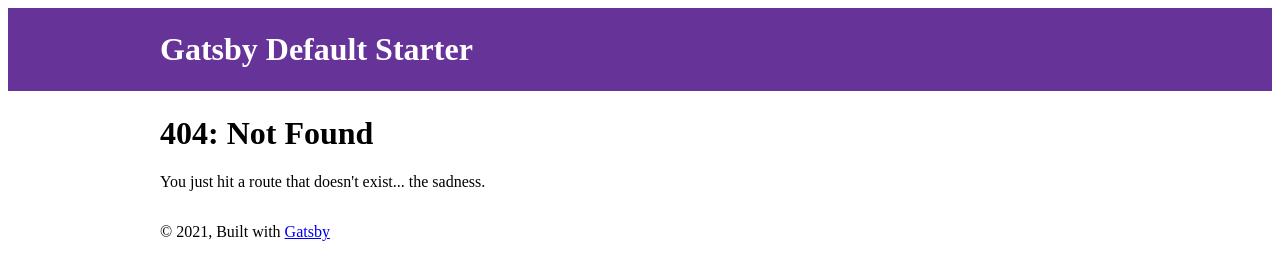
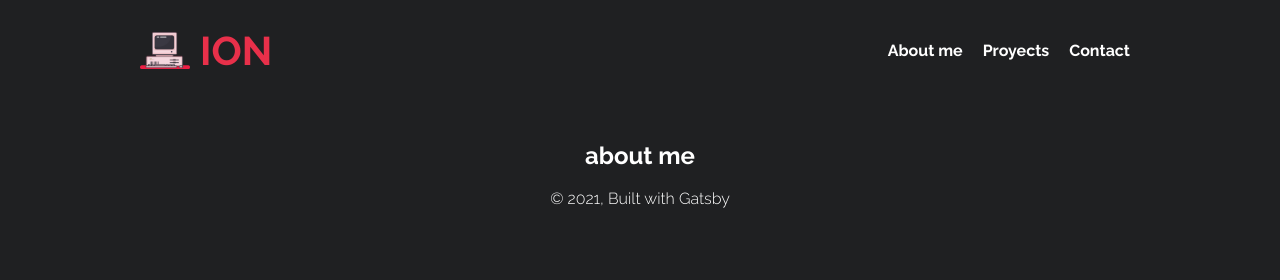
Before and after one commit to aquiroot/personal-website, a Gatsby site: page /about in a window 1280 px wide. Before the commit this address had no page. Built offline with nearby package versions, Linux system fonts and the light colour scheme; Gatsby itself is replaced by a stand-in of ours.

Commit message:
[ADD] personal pages and index

```diff
--- a/gatsby-config.js
+++ b/gatsby-config.js
@@ -1,6 +1,6 @@
 module.exports = {
   siteMetadata: {
-    title: `Gatsby Default Starter`,
+    title: `Damian Colaneri`,
     description: `Kick off your next, great Gatsby project with this default starter. This barebones starter ships with the main Gatsby configuration files you might need.`,
     author: `@gatsbyjs`,
   },
@@ -16,21 +16,5 @@ module.exports = {
     },
     `gatsby-transformer-sharp`,
     `gatsby-plugin-sharp`,
-    {
-      resolve: `gatsby-plugin-manifest`,
-      options: {
-        name: `gatsby-starter-default`,
-        short_name: `starter`,
-        start_url: `/`,
-        background_color: `#663399`,
-        theme_color: `#663399`,
-        display: `minimal-ui`,
-        icon: `src/images/gatsby-icon.png`, // This path is relative to the root of the site.
-      },
-    },
-    `gatsby-plugin-gatsby-cloud`,
-    // this (optional) plugin enables Progressive Web App + Offline functionality
-    // To learn more, visit: https://gatsby.dev/offline
-    // `gatsby-plugin-offline`,
   ],
 }
--- /dev/null
+++ b/src/components/Footer.js
@@ -0,0 +1,11 @@
+import React from "react"
+
+export const Footer = () => {
+  return (
+    <div>
+      © {new Date().getFullYear()}, Built with
+      {` `}
+      <a href="https://www.gatsbyjs.com">Gatsby</a>
+    </div>
+  )
+}
--- a/src/components/header.js
+++ b/src/components/header.js
@@ -1,32 +1,30 @@
 import * as React from "react"
 import PropTypes from "prop-types"
 import { Link } from "gatsby"
+import "../styles/header.css"
+import { StaticImage } from "gatsby-plugin-image"
 
 const Header = ({ siteTitle }) => (
-  <header
-    style={{
-      background: `rebeccapurple`,
-      marginBottom: `1.45rem`,
-    }}
-  >
-    <div
-      style={{
-        margin: `0 auto`,
-        maxWidth: 960,
-        padding: `1.45rem 1.0875rem`,
-      }}
-    >
-      <h1 style={{ margin: 0 }}>
-        <Link
-          to="/"
-          style={{
-            color: `white`,
-            textDecoration: `none`,
-          }}
-        >
-          {siteTitle}
+  <header>
+    <div className="navBar">
+      <div className="logo">
+        <StaticImage src="../images/day39-pc.png" width={50} alt="logo" />
+        <Link to="/">
+          <h1>ION</h1>
         </Link>
-      </h1>
+      </div>
+
+      <nav className="navBar__menu">
+        <Link to="/about">
+          <h4>About me</h4>
+        </Link>
+        <Link to="/projects">
+          <h4>Proyects</h4>
+        </Link>
+        <Link to="/contact">
+          <h4>Contact</h4>
+        </Link>
+      </nav>
     </div>
   </header>
 )
--- a/src/components/layout.js
+++ b/src/components/layout.js
@@ -3,7 +3,8 @@ import PropTypes from "prop-types"
 import { useStaticQuery, graphql } from "gatsby"
 
 import Header from "./header"
-import "./layout.css"
+import "../styles/layout.css"
+import { Footer } from "./Footer"
 
 const Layout = ({ children }) => {
   const data = useStaticQuery(graphql`
@@ -19,23 +20,9 @@ const Layout = ({ children }) => {
   return (
     <>
       <Header siteTitle={data.site.siteMetadata?.title || `Title`} />
-      <div
-        style={{
-          margin: `0 auto`,
-          maxWidth: 960,
-          padding: `0 1.0875rem 1.45rem`,
-        }}
-      >
+      <div className="container">
         <main>{children}</main>
-        <footer
-          style={{
-            marginTop: `2rem`,
-          }}
-        >
-          © {new Date().getFullYear()}, Built with
-          {` `}
-          <a href="https://www.gatsbyjs.com">Gatsby</a>
-        </footer>
+        <Footer />
       </div>
     </>
   )
--- a/src/pages/404.js
+++ b/src/pages/404.js
@@ -1,13 +1,13 @@
 import * as React from "react"
 
 import Layout from "../components/layout"
-import Seo from "../components/seo"
+import Seo from "../components/Seo"
 
 const NotFoundPage = () => (
   <Layout>
     <Seo title="404: Not found" />
-    <h1>404: Not Found</h1>
-    <p>You just hit a route that doesn&#39;t exist... the sadness.</p>
+    <h1>404: La pagina no existe</h1>
+    <p>Que estas bucando? </p>
   </Layout>
 )
 
--- /dev/null
+++ b/src/pages/about.js
@@ -0,0 +1,12 @@
+import React from "react"
+import Layout from "../components/layout"
+
+const About = () => {
+  return (
+    <Layout>
+      <h2>about me</h2>
+    </Layout>
+  )
+}
+
+export default About
--- /dev/null
+++ b/src/styles/header.css
@@ -0,0 +1,30 @@
+h1 {
+  font-size: 2.5rem;
+  margin-left: 10px;
+  color: #e8304a;
+}
+
+.logo {
+  display: flex;
+  justify-content: center;
+  align-items: center;
+}
+
+.navBar {
+  display: flex;
+  justify-content: space-between;
+  align-items: center;
+}
+
+.navBar__menu {
+  display: flex;
+}
+
+.navBar__menu h4 {
+  margin: 10px;
+  transition: 0.3 ease all;
+}
+
+.navBar__menu h4:hover {
+  color: #e8304a;
+}
--- /dev/null
+++ b/src/styles/layout.css
@@ -0,0 +1,32 @@
+@import url("https://fonts.googleapis.com/css2?family=Raleway:wght@300;700&display=swap");
+
+* {
+  color: white;
+}
+
+a:link,
+a:visited,
+a:active {
+  text-decoration: none;
+}
+
+body {
+  margin: 0;
+  height: 100vh;
+  background-color: #1f2022;
+  display: flex;
+  flex-direction: column;
+  align-items: center;
+  justify-content: flex-start;
+  font-family: "Raleway", sans-serif;
+}
+
+.container {
+  width: 1000px;
+  min-height: 100%;
+  margin: 20px 0 0 0;
+  display: flex;
+  flex-direction: column;
+  align-items: center;
+  justify-content: space-between;
+}
```
Also changed, not shown: src/pages/contact.js (added, +12 -0 lines), src/pages/index.js (+6 -16 lines), src/pages/page-2.js (deleted, +0 -16 lines), src/pages/projects.js (added, +12 -0 lines), src/components/Seo.js (renamed from src/components/seo.js), src/components/layout.css (deleted), src/images/Programming-bro.svg (added), src/images/day39-pc.png (added), src/images/gatsby-astronaut.png (deleted), src/images/gatsby-icon.png (deleted).
